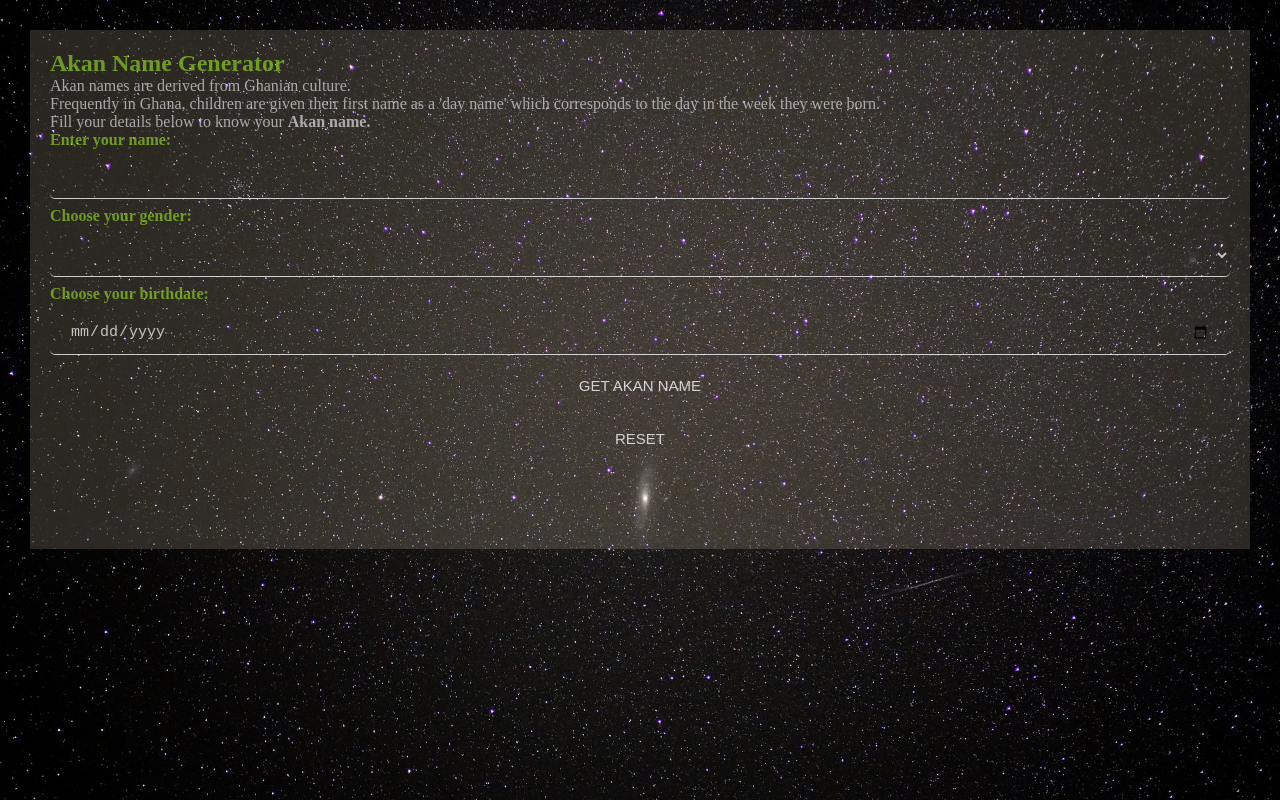
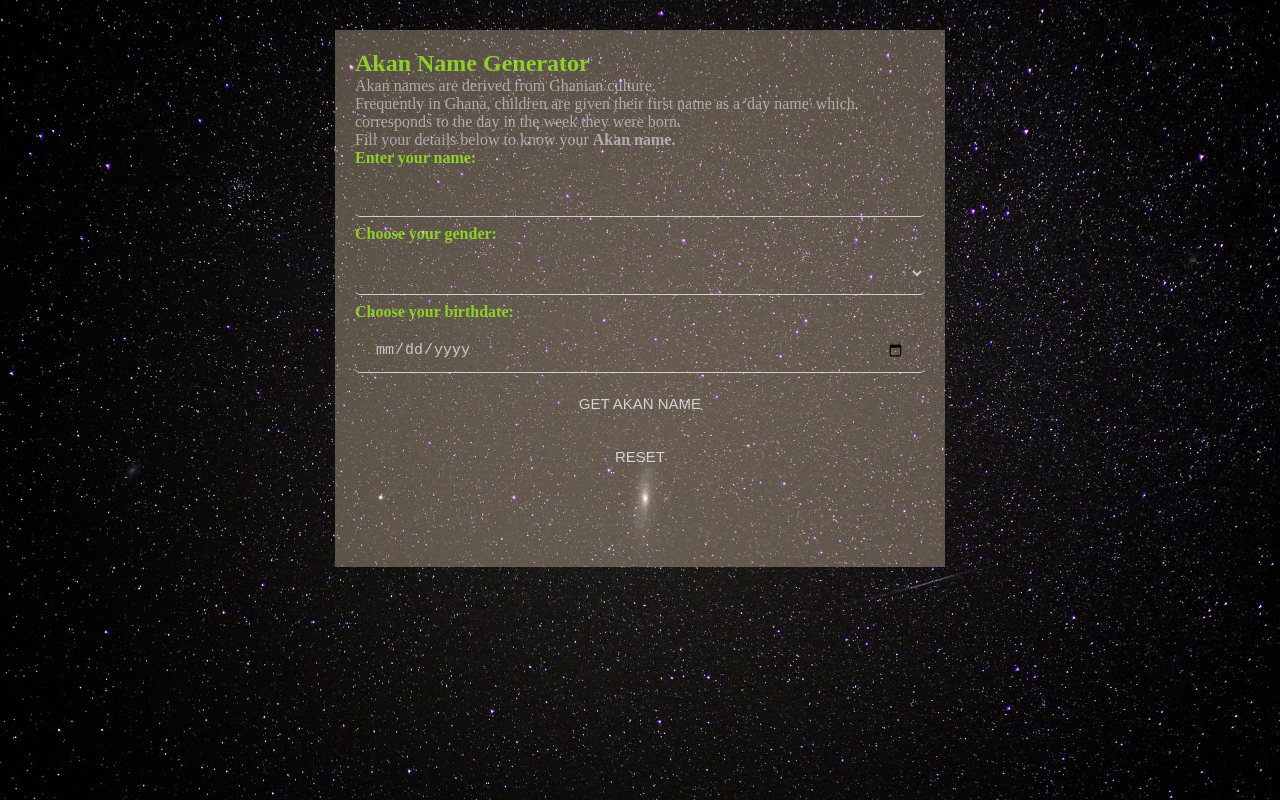
Before and after one commit to annomao/akan-name-generator, a plain HTML site: page index.html in a window 1280 px wide. Drawn offline with Linux system fonts and the light colour scheme.

Commit message:
add break point for 768px

```diff
--- a/css/styles.css
+++ b/css/styles.css
@@ -13,21 +13,21 @@ section{
   display: block;
 }
 .container{
-  background-color: rgba(255,228,196,0.2);
+  background-color: rgba(255,228,196,0.4);
   opacity: 0.8;
   display: block;
   padding: 20px;
   height: auto;
 }
 h1{
-  color: rgba(173, 255, 47,0.7);
+  color: rgba(173, 255, 47,1);
 }
 p{
   color: #d3d3d3;
 }
 label{
   display: block;
-  color: rgba(173, 255, 47,0.7);
+  color: rgba(173, 255, 47,1);
 }
 input, select {
   color: whitesmoke;
@@ -67,3 +67,11 @@ input[type=submit],input[type=reset] {
   font-size: 30px;
   color: white;
 }
+/*style for screens bigger than screens*/
+@media screen and (min-width: 768px){
+  .container{
+    margin: auto;
+    width: 50%;
+  }
+
+}
```
